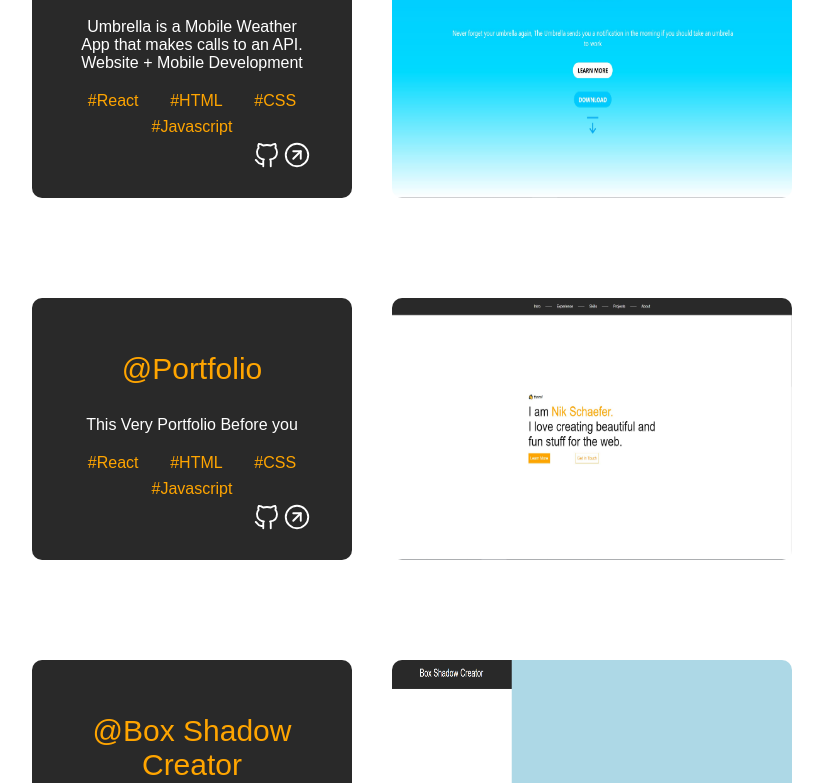
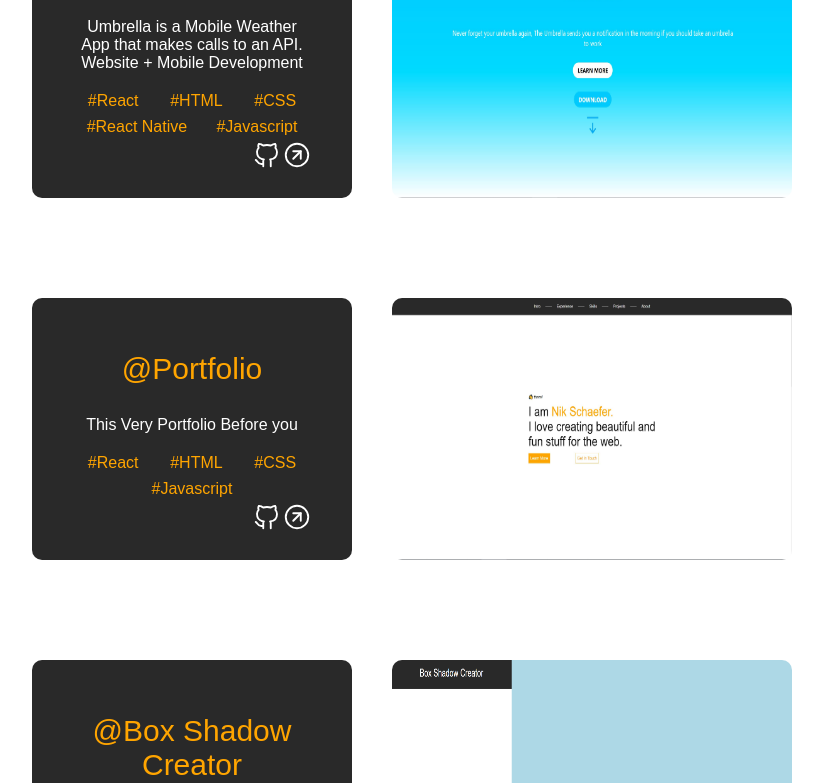
Before and after one commit to NikSchaefer/portfolio-v1, a React (Create React App) app: page / in a window 1280 px wide. Shown: the part 2217-3000 px from the top of the page, without its empty margins (248-1071 px from the left). Built offline with nearby package versions, Linux system fonts and the light colour scheme.

Commit message:
Project Links Component

```diff
--- a/src/Pages/Components/Project.js
+++ b/src/Pages/Components/Project.js
@@ -1,35 +1,22 @@
 import React from 'react'
-
-
 import github from '../Images/github.svg'
 import GoTo from '../Images/GoTo.svg'
 
-
-function links(props) {
-
+function Links(props) {
     let out = []
-    for (let i = 0; i < props.links.length; i++) {
-        out.push(<p className='project-tag'>{props.links[i]}</p>)
+    for (let i = 0; i < props.skills.length; i++) {
+        out.push(<p className='project-tag'>#{props.skills[i]}</p>)
     }
     return out
-
 }
-
-
 const Project = (props) => {
-
     return (
         <div className='project-div'>
             <div className='project-info'>
                 <p className='project-title'>{props.title}</p>
-                <p className='project-text'>
-                    {props.description}
-                    </p>
+                <p className='project-text'>{props.description}</p>
                 <div className='project-tag-div'>
-                    <p className='project-tag'>#React</p>
-                    <p className='project-tag'>#HTML</p>
-                    <p className='project-tag'>#CSS</p>
-                    <p className='project-tag'>#Javascript</p>
+                    <Links skills={props.skills} />
                 </div>
                 <div className='project-link-div'>
                     <a href={props.github} className='project-link'><img alt='' className='project-link-img' src={github} /></a>
@@ -37,9 +24,7 @@ const Project = (props) => {
                 </div>
             </div>
             <img src={props.image} alt='' className='project-img' />
-
         </div>
     )
 }
-
 export default Project;
--- a/src/Pages/Sections/Projects.js
+++ b/src/Pages/Sections/Projects.js
@@ -21,6 +21,7 @@ const Projects = () => {
                 image={umbrella}
                 github='https://github.com/NikSchaefer/umbrella_website'
                 link='https://theumbrella.vercel.app/'
+                skills={['React', 'HTML', 'CSS','React Native', "Javascript"]}
             />
 
             <Project
@@ -29,6 +30,7 @@ const Projects = () => {
                 image={portfolio}
                 github='https://github.com/NikSchaefer/portfolio'
                 link="https://nikschaefer.vercel.app/"
+                skills={['React', 'HTML', 'CSS', "Javascript"]}
             />
 
             <Project
@@ -37,6 +39,7 @@ const Projects = () => {
                 image={Box}
                 github='https://github.com/NikSchaefer/box-shadow-maker'
                 link='https://box-shadow.vercel.app/'
+                skills={['React', 'HTML', 'CSS', "Javascript"]}
             />
 
             <p>Looking for <p className='project-bottom-link' onClick={toExp}>Experience</p>?</p>
```
